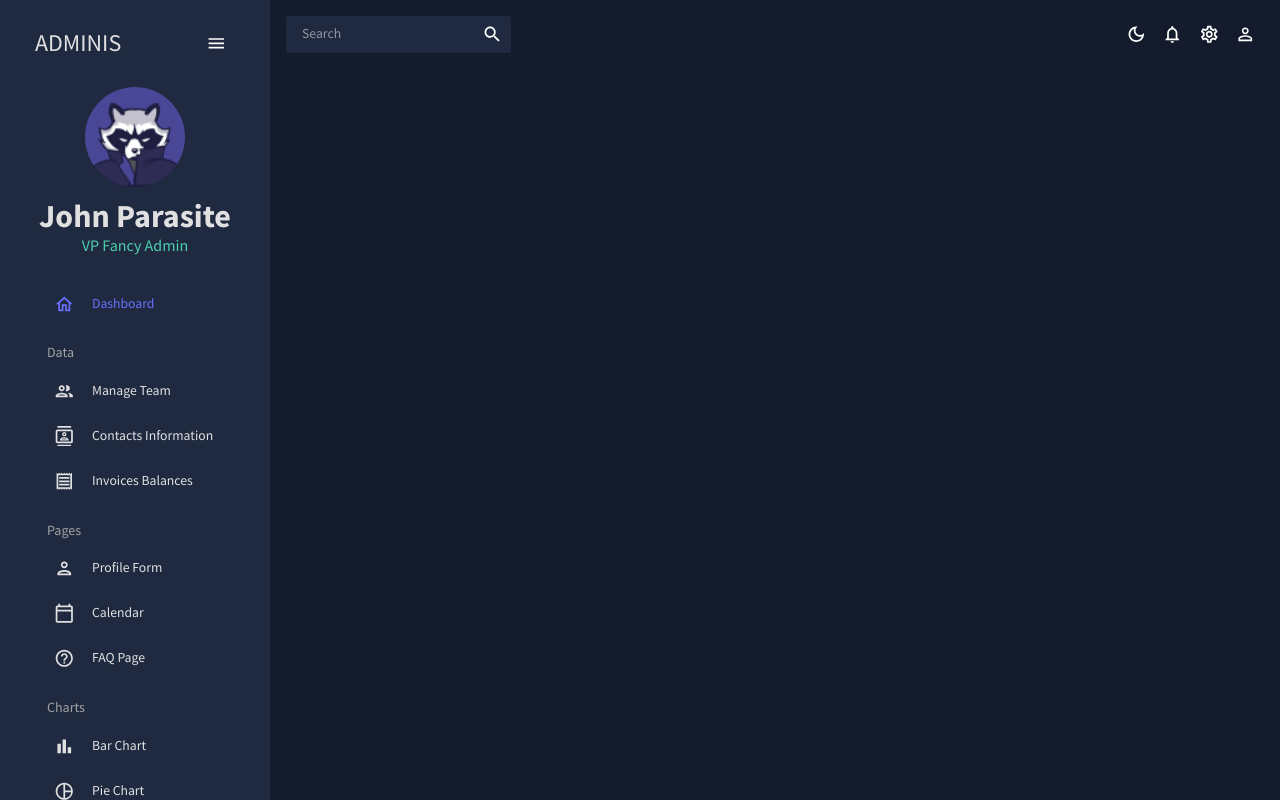
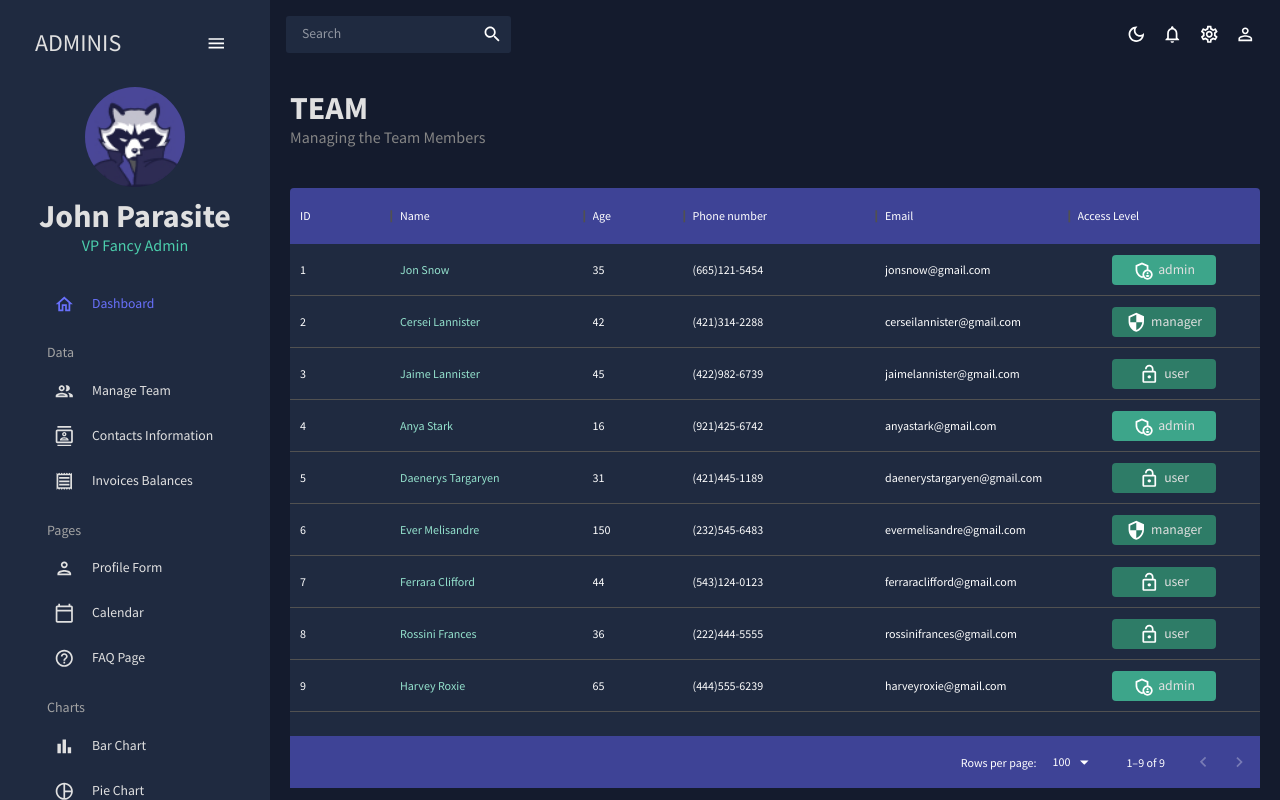
Before and after one commit to JohnTheParasite/React-Dashboard, a React (Vite) app: page /team in a window 1280 px wide. Built offline with nearby package versions, Linux system fonts and the light colour scheme.

Commit message:
feat: Data-gred examples configured

```diff
--- a/src/App.jsx
+++ b/src/App.jsx
@@ -4,9 +4,9 @@
 import Topbar from './pages/global/Topbar';
 import Sidebar from './pages/global/Sidebar';
 import Dashboard from './pages/dashboard';
-// import Team from './pages/team';
-// import Invoices from './pages/invoices';
-// import Contacts from './pages/contacts';
+import Team from './pages/team';
+import Contacts from './pages/contacts';
+import Invoices from './pages/invoices';
 // import Bar from './pages/bar';
 // import Form from './pages/form';
 // import Line from './pages/line';
@@ -29,9 +29,9 @@
             <Topbar />
             <Routes>
               <Route path="/" element={<Dashboard />} />
-              {/* <Route path="/team" element={<Team />} /> */}
-              {/* <Route path="/contacts" element={<Contacts />} /> */}
-              {/* <Route path="/invoices" element={<Invoices />} /> */}
+              <Route path="/team" element={<Team />} />
+              <Route path="/contacts" element={<Contacts />} />
+              <Route path="/invoices" element={<Invoices />} />
               {/* <Route path="/form" element={<Form />} /> */}
               {/* <Route path="/bar" element={<Bar />} /> */}
               {/* <Route path="/pie" element={<Pie />} /> */}
--- a/src/data/mockData.js
+++ b/src/data/mockData.js
@@ -1,3 +1,5 @@
+import { tokens } from '../theme';
+
 export const mockDataTeam = [
   {
     id: 1,
--- /dev/null
+++ b/src/pages/contacts/Contacts.jsx
@@ -0,0 +1,93 @@
+import { Box, Typography, useTheme } from '@mui/material';
+import { DataGrid, GridToolbar } from '@mui/x-data-grid';
+import { tokens } from '../../theme';
+import { mockDataContacts } from '../../data/mockData';
+import Header from '../../components/Header';
+
+const Contacts = () => {
+  const theme = useTheme();
+  const colors = tokens(theme.palette.mode);
+
+  const columns = [
+    { field: 'id', headerName: 'ID', flex: 0.5 },
+    { field: 'registrarId', headerName: 'Registrar ID' },
+    {
+      field: 'name',
+      headerName: 'Name',
+      flex: 1,
+      cellClassName: 'name-column--cell',
+    },
+    {
+      field: 'age',
+      headerName: 'Age',
+      type: 'number',
+      headerAlign: 'left',
+      align: 'left',
+    },
+    {
+      field: 'phone',
+      headerName: 'Phone number',
+      flex: 1,
+    },
+    {
+      field: 'email',
+      headerName: 'Email',
+      flex: 1,
+    },
+    {
+      field: 'address',
+      headerName: 'Address',
+      flex: 1,
+    },
+    {
+      field: 'city',
+      headerName: 'City',
+      flex: 1,
+    },
+    {
+      field: 'zipCode',
+      headerName: 'Zip Code',
+      flex: 1,
+    },
+  ];
+
+  return (
+    <Box m="20px">
+      <Header
+        title="CONTACTS"
+        subtitle="List of Contacts for Future Reference"
+      />
+      <Box
+        m="40px 0 0 0"
+        height="75vh"
+        sx={{
+          '& .MuiDataGrid-root': { border: 'none' },
+          '& .MuiDataGrid-cell': { borderBottom: 'none' },
+          '& .name-column--cell': { color: colors.greenAccent[300] },
+          '& .MuiDataGrid-columnHeaders': {
+            backgroundColor: colors.blueAccent[700],
+            borderBottom: 'none',
+          },
+          '& .MuiDataGrid-virtualScroller': {
+            backgroundColor: colors.primary[400],
+          },
+          '& .MuiDataGrid-footerContainer': {
+            borderTop: 'none',
+            backgroundColor: colors.blueAccent[700],
+          },
+          '& .MuiDataGrid-toolbarContainer .MuiButton-text': {
+            color: `${colors.grey[100]} !important`,
+          },
+        }}
+      >
+        <DataGrid
+          rows={mockDataContacts}
+          columns={columns}
+          components={{ Toolbar: GridToolbar }}
+        />
+      </Box>
+    </Box>
+  );
+};
+
+export default Contacts;
--- /dev/null
+++ b/src/pages/contacts/index.jsx
@@ -0,0 +1 @@
+export { default } from './Contacts';
--- /dev/null
+++ b/src/pages/invoices/Invoices.jsx
@@ -0,0 +1,76 @@
+import { Box, Typography, useTheme } from '@mui/material';
+import { DataGrid } from '@mui/x-data-grid';
+import { tokens } from '../../theme';
+import { mockDataInvoices } from '../../data/mockData';
+import Header from '../../components/Header';
+
+const Invoices = () => {
+  const theme = useTheme();
+  const colors = tokens(theme.palette.mode);
+
+  const columns = [
+    { field: 'id', headerName: 'ID' },
+    {
+      field: 'name',
+      headerName: 'Name',
+      flex: 1,
+      cellClassName: 'name-column--cell',
+    },
+    {
+      field: 'phone',
+      headerName: 'Phone number',
+      flex: 1,
+    },
+    {
+      field: 'email',
+      headerName: 'Email',
+      flex: 1,
+    },
+    {
+      field: 'cost',
+      headerName: 'Cost',
+      flex: 1,
+      renderCell: ({ row }) => (
+        <Typography color={colors.greenAccent[500]}>${row.cost}</Typography>
+      ),
+    },
+    {
+      field: 'date',
+      headerName: 'Date',
+      flex: 1,
+    },
+  ];
+
+  return (
+    <Box m="20px">
+      <Header title="Invoices" subtitle="List of Invoice Balances" />
+      <Box
+        m="40px 0 0 0"
+        height="75vh"
+        sx={{
+          '& .MuiDataGrid-root': { border: 'none' },
+          '& .MuiDataGrid-cell': { borderBottom: 'none' },
+          '& .name-column--cell': { color: colors.greenAccent[300] },
+          '& .MuiDataGrid-columnHeaders': {
+            backgroundColor: colors.blueAccent[700],
+            borderBottom: 'none',
+          },
+          '& .MuiDataGrid-virtualScroller': {
+            backgroundColor: colors.primary[400],
+          },
+          '& .MuiDataGrid-footerContainer': {
+            borderTop: 'none',
+            backgroundColor: colors.blueAccent[700],
+          },
+          '& .MuiCheckbox-root': {
+            color: `${colors.greenAccent[200]} !important`,
+          },
+        }}
+      >
+        <DataGrid checkboxSelection rows={mockDataInvoices} columns={columns} />
+      </Box>
+    </Box>
+  );
+};
+
+export default Invoices;
--- /dev/null
+++ b/src/pages/invoices/index.jsx
@@ -0,0 +1 @@
+export { default } from './Invoices';
--- /dev/null
+++ b/src/pages/team/Team.jsx
@@ -0,0 +1,99 @@
+import { Box, Typography, useTheme } from '@mui/material';
+import { DataGrid } from '@mui/x-data-grid';
+import { tokens } from '../../theme';
+import { mockDataTeam } from '../../data/mockData';
+import AdminPanelSettingsOutlinedIcon from '@mui/icons-material/AdminPanelSettingsOutlined';
+import LockOpenOutlinedIcon from '@mui/icons-material/LockOpenOutlined';
+import SecurityOutlinedIcon from '@mui/icons-material/SecurityOutlined';
+import Header from '../../components/Header';
+
+const Team = () => {
+  const theme = useTheme();
+  const colors = tokens(theme.palette.mode);
+
+  const columns = [
+    { field: 'id', headerName: 'ID' },
+    {
+      field: 'name',
+      headerName: 'Name',
+      flex: 1,
+      cellClassName: 'name-column--cell',
+    },
+    {
+      field: 'age',
+      headerName: 'Age',
+      type: 'number',
+      headerAlign: 'left',
+      align: 'left',
+    },
+    {
+      field: 'phone',
+      headerName: 'Phone number',
+      flex: 1,
+    },
+    {
+      field: 'email',
+      headerName: 'Email',
+      flex: 1,
+    },
+    {
+      field: 'access',
+      headerName: 'Access Level',
+      flex: 1,
+      renderCell: ({ row: { access } }) => {
+        return (
+          <Box
+            width="60%"
+            m="0 auto"
+            p="5px"
+            display="flex"
+            justifyContent="center"
+            backgroundColor={
+              access === 'admin'
+                ? colors.greenAccent[600]
+                : colors.greenAccent[700]
+            }
+            borderRadius="4px"
+          >
+            {access === 'admin' && <AdminPanelSettingsOutlinedIcon />}
+            {access === 'manager' && <SecurityOutlinedIcon />}
+            {access === 'user' && <LockOpenOutlinedIcon />}
+            <Typography color={colors.grey[100]} sx={{ ml: '5px' }}>
+              {access}
+            </Typography>
+          </Box>
+        );
+      },
+    },
+  ];
+
+  return (
+    <Box m="20px">
+      <Header title="TEAM" subtitle="Managing the Team Members" />
+      <Box
+        m="40px 0 0 0"
+        height="75vh"
+        sx={{
+          '& .MuiDataGrid-root': { border: 'none' },
+          '& .MuiDataGrid-cell': { borderBottom: 'none' },
+          '& .name-column--cell': { color: colors.greenAccent[300] },
+          '& .MuiDataGrid-columnHeaders': {
+            backgroundColor: colors.blueAccent[700],
+            borderBottom: 'none',
+          },
+          '& .MuiDataGrid-virtualScroller': {
+            backgroundColor: colors.primary[400],
+          },
+          '& .MuiDataGrid-footerContainer': {
+            borderTop: 'none',
+            backgroundColor: colors.blueAccent[700],
+          },
+        }}
+      >
+        <DataGrid rows={mockDataTeam} columns={columns} />
+      </Box>
+    </Box>
+  );
+};
+
+export default Team;
--- /dev/null
+++ b/src/pages/team/index.jsx
@@ -0,0 +1 @@
+export { default } from './Team';
```
